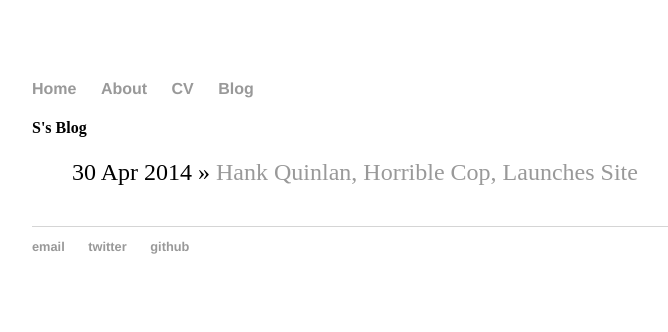
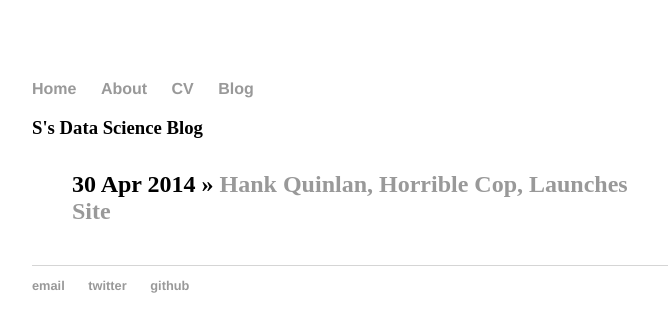
Before and after one commit to abookcanada/abookcanada.github.io, a Jekyll site: the page built from blog/index.html, in a window 1280 px wide. Shown: the top 332 px of the page, without its empty margins (288-956 px from the left). Built offline with Jekyll 4.4.1, drawn with Linux system fonts in a browser that asks for light colours.

Commit message:
Update index.html

```diff
--- a/blog/index.html
+++ b/blog/index.html
@@ -1,11 +1,11 @@
 ---
 layout: default
-title: S's Blog
+title: S's Data Science Blog
 ---
-	<h4>{{ page.title }}</h4>
+	<h3>{{ page.title }}</h3>
 	<ul class="posts">
 
 	  {% for post in site.posts %}
-	    <li><span>{{ post.date | date_to_string }}</span> » <a href="{{ post.url }}" title="{{ post.title }}">{{ post.title }}</a></li>
+	    <h4><span>{{ post.date | date_to_string }}</span> » <a href="{{ post.url }}" title="{{ post.title }}">{{ post.title }}</a></h4>
 	  {% endfor %}
 	</ul>
```
